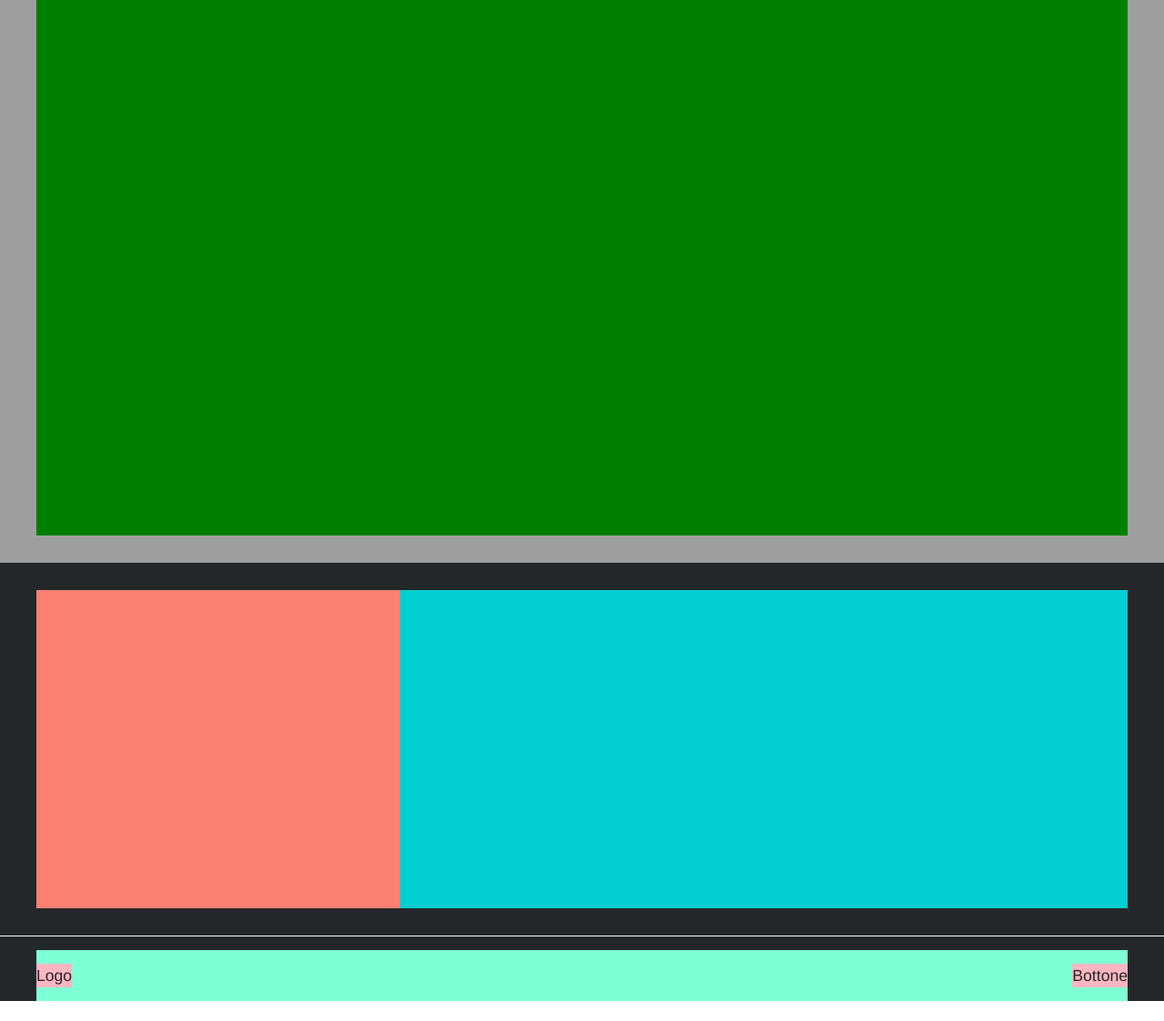
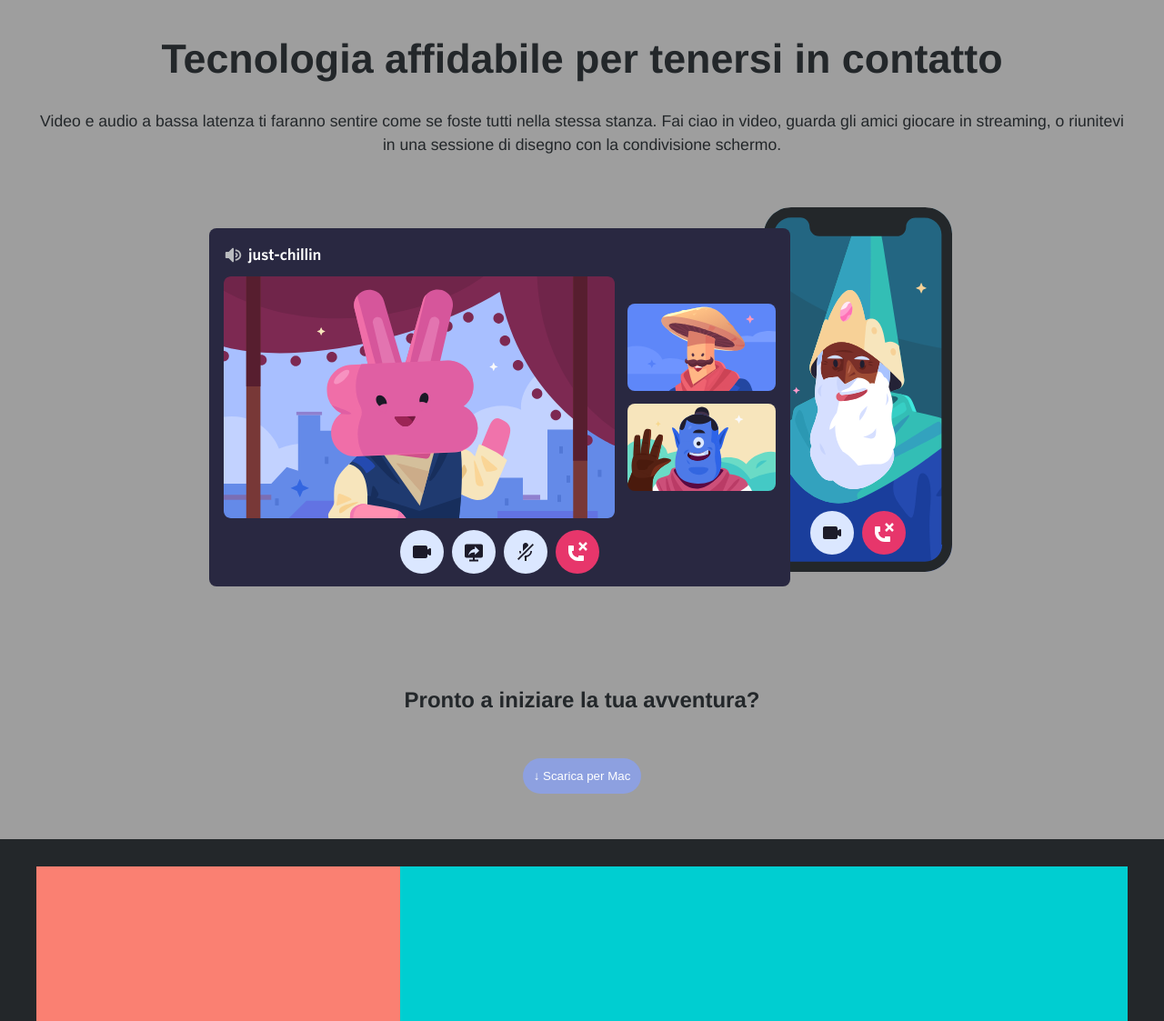
Before and after one commit to IreneChicca/htmlcss-discord, a plain HTML site: page index.html in a window 1280 px wide. Shown: the part 2400-3523 px from the top of the page at 91% size. Before the commit the page ends 3501 px from the top, so only its background shows below. Drawn offline with Linux system fonts and the light colour scheme; a web font is replaced by a local one.

Commit message:
Edit fouth row

```diff
--- a/css/style.css
+++ b/css/style.css
@@ -155,17 +155,16 @@ img {
 
 }
 
-.bg-green {
-    background-color: green;
-    height: 600px;
-}
 
 
 .bg-black {
     background-color: #23272a;
-
 }
 
+
+.bg-cyan {
+    background-color: #8da0e0;
+}
 
 .bg-salmon {
     background-color: salmon;
@@ -228,5 +227,6 @@ footer {
     border-radius: 20px;
     padding: 12px;
     border: none;
+    font-size: bolder;
 
 }
--- a/index.html
+++ b/index.html
@@ -94,10 +94,22 @@
         </div>
     </div>
 
-    <!-- -->
+    <!-- Fourth row -->
     <div class="bg-grey">
-        <div class=" center container pad-m">
-            <div class="bg-green container "></div>
+        <div class=" center container pad-l txt-center">
+            <div class="container">
+                <h1 class="pad-m">
+                    Tecnologia affidabile per tenersi in contatto
+                </h1>
+                <p>
+                    Video e audio a bassa latenza ti faranno sentire come se foste tutti nella stessa stanza. Fai ciao
+                    in video, guarda gli amici giocare in streaming, o riunitevi in una sessione di disegno con la
+                    condivisione schermo.
+                </p>
+                <img src="./img/item4-big.svg" alt="">
+                <h2 class="pad-l">Pronto a iniziare la tua avventura?</h2>
+                <button class="btn bg-cyan txt-white">&darr; Scarica per Mac</button>
+            </div>
         </div>
     </div>
 
```
